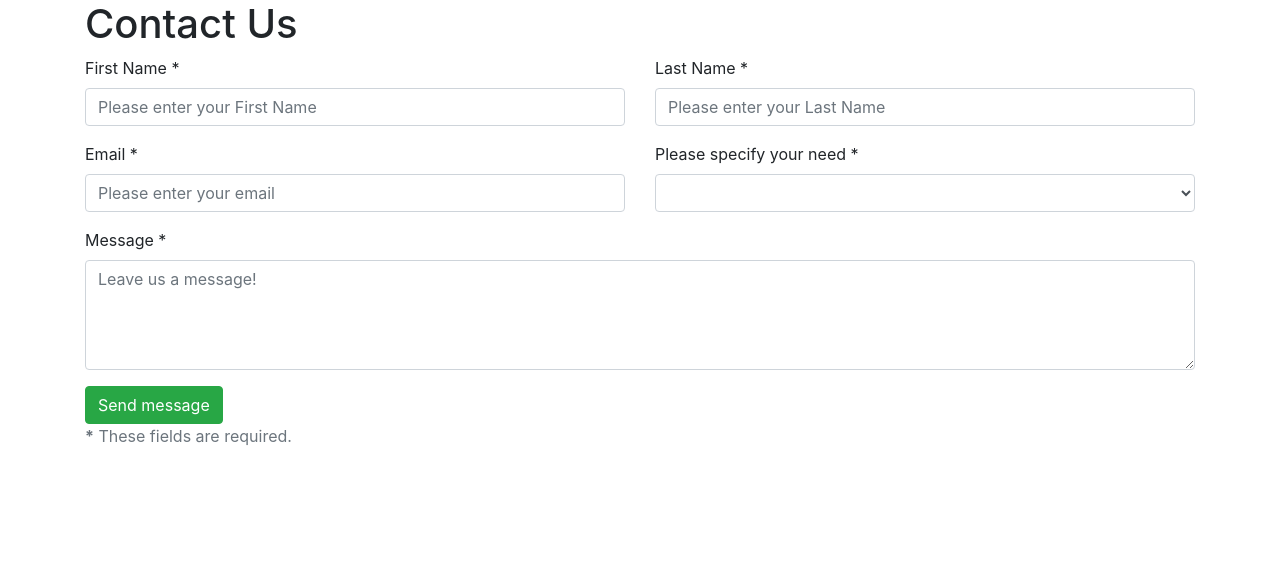
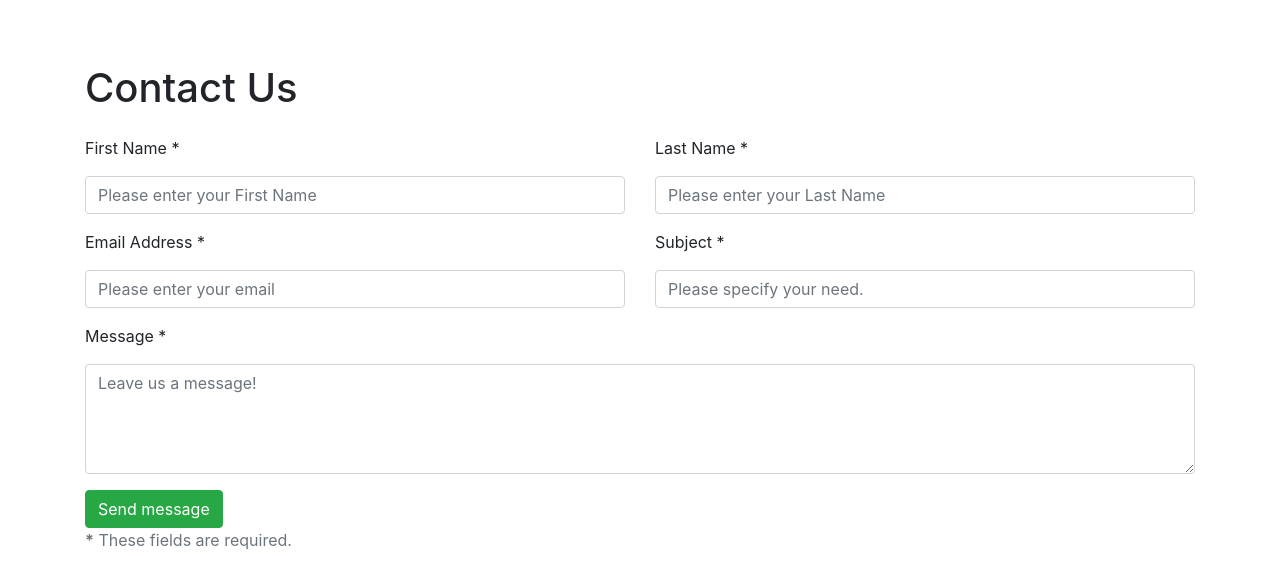
Before and after one commit to bluecamel-io/website, a Flask app: page /contact in a window 1280 px wide. Shown: the part 56-644 px from the top of the page. Run offline with Flask 2, Linux system fonts and the light colour scheme; some libraries are stand-ins or nearby versions.

Commit message:
use jinja2 to render the contact form/page. link route for posting contact form

```diff
--- a/app.py
+++ b/app.py
@@ -1,14 +1,14 @@
 #!/usr/bin/env python3
 import os
-from flask import Flask
+from flask import Flask, request
 from flask import render_template
+from forms import ContactForm
 
 app = Flask(__name__)
 
 @app.route('/')
 def index():
     return render_template('index.html', title='Home')
-
 
 @app.route('/ecommerce')
 def ecommerce():
@@ -23,9 +23,19 @@ def healthcare():
 def about():
     return render_template('about.html', title='About')
 
-@app.route('/contact')
-def contace():
-    return render_template('contact.html', title='Contact')
+@app.route('/contact', methods=['GET', 'POST'])
+def contact():
+    if request.method == 'POST':
+        return 'form submitted'
+    else:
+        form = ContactForm()
+        return render_template(
+            'contact.html',
+            title='Contact',
+            form=form)
+    # placeholder="Please enter your First Name"
+    # data-error="First Name is required."
+    # required="required"
 
 if __name__ == '__main__':
     app.run(debug=True, host='0.0.0.0', port=os.getenv('PORT'))
--- /dev/null
+++ b/forms.py
@@ -0,0 +1,19 @@
+from wtforms import Form, StringField, TextAreaField
+from wtforms import validators
+
+class ContactForm(Form):
+    first_name = StringField(
+        'First Name',
+        [validators.Required()])
+    last_name = StringField(
+        'Last Name',
+        [validators.Required()])
+    email = StringField(
+        'Email Address',
+        [validators.Required(), validators.Email()])
+    subject = StringField(
+        'Subject',
+        [validators.Required()])
+    message = TextAreaField(
+        'Message',
+        [validators.Required()])
--- a/requirements.txt
+++ b/requirements.txt
@@ -1,3 +1,4 @@
 Flask==1.0
 jinja2==2.10
 gunicorn==19.9
+WTForms==2.2.1
--- a/templates/contact.html
+++ b/templates/contact.html
@@ -1,61 +1,41 @@
 {% extends "base.html" %}
 
 {% block content %}
-    <h1>Contact Us</h1>
-    <form id="contact-form" method="post" action="contact.php" role="form">
-
+    {% from 'includes/_form_helpers.html' import render_field %}
+    <h1 style="padding-top: 4rem; padding-bottom: 1rem;">Contact Us</h1>
+    <form id="contact-form" method="post" action="{{ url_for('contact') }}" role="form">
+        {# {{ form.hidden_tag() }} #}
         <div class="messages"></div>
 
         <div class="controls">
 
             <div class="row">
                 <div class="col-md-6">
-                    <div class="form-group">
-                        <label for="form_name">First Name *</label>
-                        <input id="form_name" type="text" name="name" class="form-control" placeholder="Please enter your First Name" required="required" data-error="First Name is required.">
-                        <div class="help-block with-errors"></div>
-                    </div>
+                    {{ render_field(form.first_name, id="form_name", type="text", class_="form-control", placeholder="Please enter your First Name", required="required") }}
                 </div>
                 <div class="col-md-6">
-                    <div class="form-group">
-                        <label for="form_lastname">Last Name *</label>
-                        <input id="form_lastname" type="text" name="surname" class="form-control" placeholder="Please enter your Last Name" required="required" data-error="Last Name is required.">
-                        <div class="help-block with-errors"></div>
-                    </div>
+                    {{ render_field(form.last_name, id="form_lastname", type="text", class_="form-control", placeholder="Please enter your Last Name", required="required") }}
                 </div>
             </div>
+
             <div class="row">
                 <div class="col-md-6">
-                    <div class="form-group">
-                        <label for="form_email">Email *</label>
-                        <input id="form_email" type="email" name="email" class="form-control" placeholder="Please enter your email" required="required" data-error="Valid email is required.">
-                        <div class="help-block with-errors"></div>
-                    </div>
+                    {{ render_field(form.email, id="form_email", type="email", class_="form-control", placeholder="Please enter your email", required="required") }}
                 </div>
                 <div class="col-md-6">
-                    <div class="form-group">
-                        <label for="form_need">Please specify your need *</label>
-                        <select id="form_need" name="need" class="form-control" required="required" data-error="Please specify your need.">
-                            <option value=""></option>
-                            <option value="Request quotation">Inquiry</option>
-                            <option value="Other">Other</option>
-                        </select>
-                        <div class="help-block with-errors"></div>
-                    </div>
+                    {{ render_field(form.subject, id="form_subject", type="text", class_="form-control", placeholder="Please specify your need.", required="required") }}
                 </div>
             </div>
+
             <div class="row">
                 <div class="col-md-12">
-                    <div class="form-group">
-                        <label for="form_message">Message *</label>
-                        <textarea id="form_message" name="message" class="form-control" placeholder="Leave us a message!" rows="4" required="required" data-error="Please, leave us a message."></textarea>
-                        <div class="help-block with-errors"></div>
-                    </div>
+                    {{ render_field(form.message, id="form_message", type="text", class_="form-control", placeholder="Leave us a message!", required="required", rows="4") }}
                 </div>
                 <div class="col-md-12">
                     <input type="submit" class="btn btn-success btn-send" value="Send message">
                 </div>
             </div>
+
             <div class="row">
                 <div class="col-md-12">
                     <p class="text-muted">
--- /dev/null
+++ b/templates/includes/_form_helpers.html
@@ -0,0 +1,7 @@
+{% macro render_field(field) %}
+  <div class="form-group">
+      <label for="form_name">{{ field.label }} *</label>
+      {{ field(**kwargs)|safe }}
+      <div class="help-block with-errors"></div>
+  </div>
+{% endmacro %}
```
